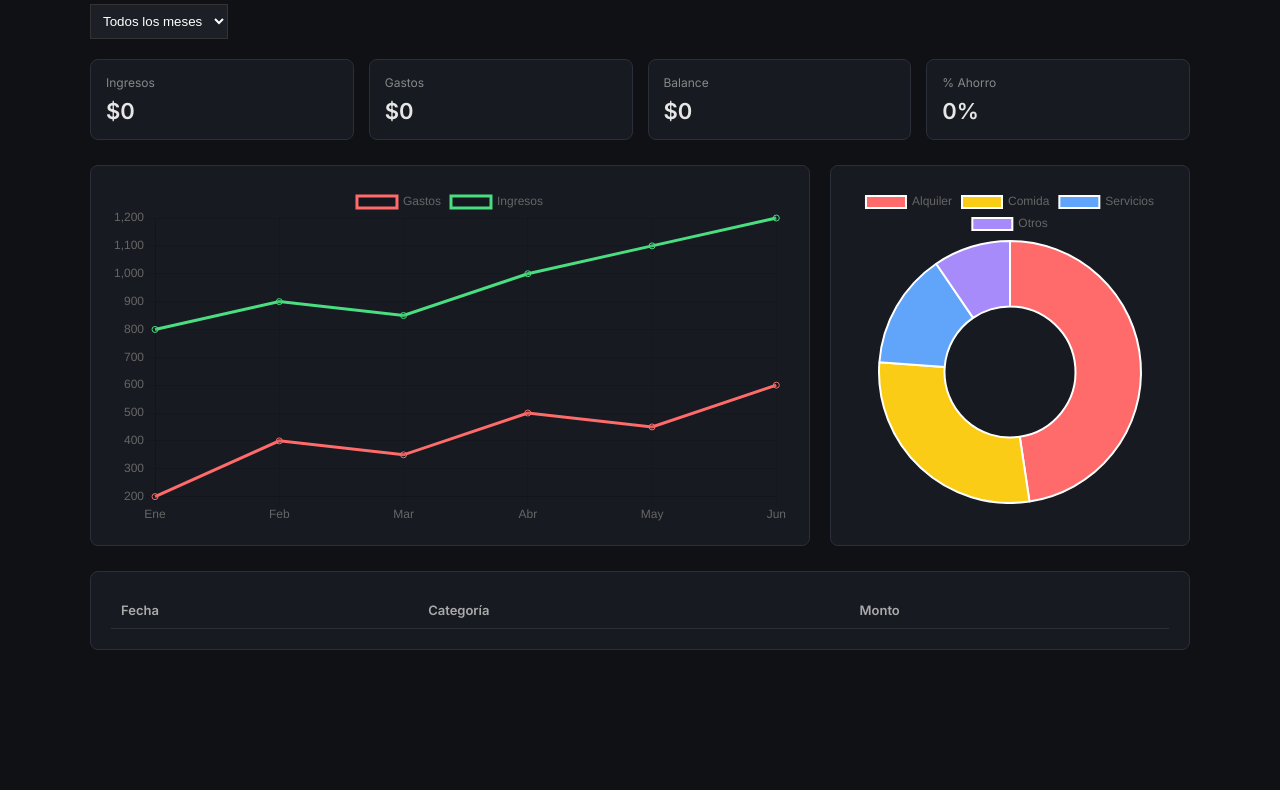
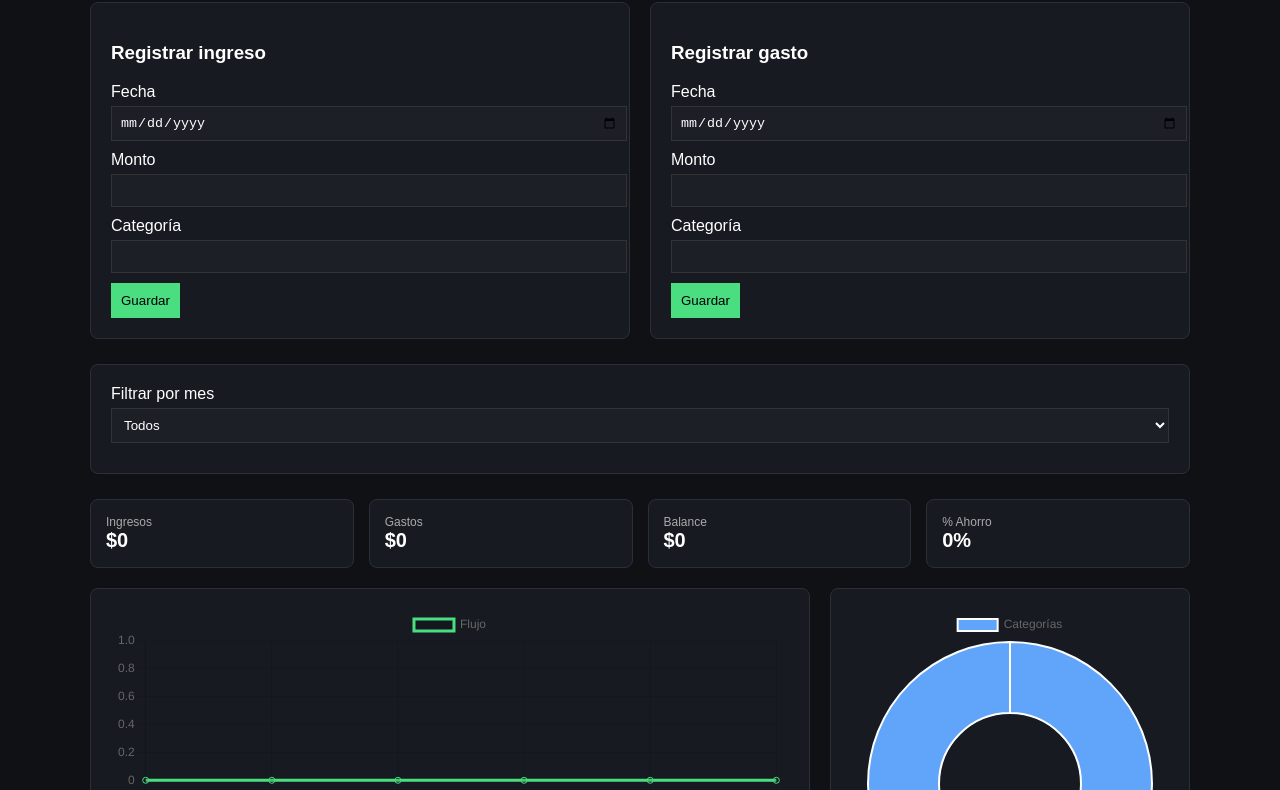
Before and after one commit to ivanglz95/Gastotrack, a plain HTML site: page index.html in a window 1280 px wide. Shown: the part 106-896 px from the top of the page. Before the commit the page ends 800 px from the top, so only its background shows below. Drawn offline with nearby package versions, Linux system fonts and the light colour scheme.

Commit message:
Translate finance dashboard to Spanish and update styles

```diff
--- a/index.html
+++ b/index.html
@@ -5,18 +5,16 @@
 <meta charset="UTF-8">
 <meta name="viewport" content="width=device-width, initial-scale=1">
 
-<title>Finance Dashboard</title>
-
-<link href="https://fonts.googleapis.com/css2?family=Inter:wght@300;400;500;600&display=swap" rel="stylesheet">
+<title>Control Financiero</title>
 
 <script src="https://cdn.jsdelivr.net/npm/chart.js"></script>
 
 <style>
 
 body{
-font-family:Inter;
+font-family:Arial;
 background:#0f1115;
-color:#e6e6e6;
+color:white;
 margin:0;
 }
 
@@ -27,29 +25,48 @@ padding:30px;
 }
 
 h1{
-font-weight:600;
 margin-bottom:20px;
 }
 
-.filter{
-margin-bottom:20px;
+.section{
+background:#171a21;
+padding:20px;
+border-radius:8px;
+border:1px solid #2a2f3a;
+margin-bottom:25px;
 }
 
-select{
+.grid{
+display:grid;
+grid-template-columns:1fr 1fr;
+gap:20px;
+}
+
+input,select{
+width:100%;
 padding:8px;
+margin-top:5px;
+margin-bottom:10px;
 background:#1c1f26;
 border:1px solid #333;
 color:white;
+}
+
+button{
+background:#4ade80;
+border:none;
+padding:10px;
+cursor:pointer;
 }
 
 .kpis{
 display:grid;
 grid-template-columns:repeat(4,1fr);
 gap:15px;
-margin-bottom:25px;
+margin-bottom:20px;
 }
 
-.card{
+.kpi{
 background:#171a21;
 padding:15px;
 border-radius:8px;
@@ -58,27 +75,18 @@ border:1px solid #2a2f3a;
 
 .kpi-title{
 font-size:12px;
-color:#888;
-margin-bottom:8px;
+color:#aaa;
 }
 
 .kpi-value{
-font-size:22px;
-font-weight:600;
+font-size:20px;
+font-weight:bold;
 }
 
-.grid{
+.chart-grid{
 display:grid;
 grid-template-columns:2fr 1fr;
 gap:20px;
-margin-bottom:25px;
-}
-
-.chart-card{
-background:#171a21;
-padding:20px;
-border-radius:8px;
-border:1px solid #2a2f3a;
 }
 
 table{
@@ -87,96 +95,132 @@ border-collapse:collapse;
 }
 
 th,td{
-padding:10px;
+padding:8px;
 border-bottom:1px solid #2a2f3a;
-font-size:13px;
-}
-
-th{
-text-align:left;
-color:#aaa;
 }
 
 </style>
+
 </head>
 
 <body>
 
 <div class="container">
 
-<h1>Dashboard financiero</h1>
+<h1>Control Financiero</h1>
 
-<div class="filter">
+<div class="grid">
 
-<select id="mesFiltro">
-<option value="Todos">Todos los meses</option>
-<option>Enero</option>
-<option>Febrero</option>
-<option>Marzo</option>
-<option>Abril</option>
-<option>Mayo</option>
-<option>Junio</option>
-<option>Julio</option>
-<option>Agosto</option>
-<option>Septiembre</option>
-<option>Octubre</option>
-<option>Noviembre</option>
-<option>Diciembre</option>
+<div class="section">
+
+<h3>Registrar ingreso</h3>
+
+<label>Fecha</label>
+<input type="date" id="fechaIngreso">
+
+<label>Monto</label>
+<input type="number" id="montoIngreso">
+
+<label>Categoría</label>
+<input type="text" id="catIngreso">
+
+<button onclick="agregarIngreso()">Guardar</button>
+
+</div>
+
+<div class="section">
+
+<h3>Registrar gasto</h3>
+
+<label>Fecha</label>
+<input type="date" id="fechaGasto">
+
+<label>Monto</label>
+<input type="number" id="montoGasto">
+
+<label>Categoría</label>
+<input type="text" id="catGasto">
+
+<button onclick="agregarGasto()">Guardar</button>
+
+</div>
+
+</div>
+
+<div class="section">
+
+<label>Filtrar por mes</label>
+
+<select id="filtroMes" onchange="renderDashboard()">
+<option value="todos">Todos</option>
+<option value="0">Enero</option>
+<option value="1">Febrero</option>
+<option value="2">Marzo</option>
+<option value="3">Abril</option>
+<option value="4">Mayo</option>
+<option value="5">Junio</option>
+<option value="6">Julio</option>
+<option value="7">Agosto</option>
+<option value="8">Septiembre</option>
+<option value="9">Octubre</option>
+<option value="10">Noviembre</option>
+<option value="11">Diciembre</option>
 </select>
 
 </div>
 
 <div class="kpis">
 
-<div class="card">
+<div class="kpi">
 <div class="kpi-title">Ingresos</div>
-<div class="kpi-value" id="ingresos">$0</div>
+<div class="kpi-value" id="kpiIngresos">$0</div>
 </div>
 
-<div class="card">
+<div class="kpi">
 <div class="kpi-title">Gastos</div>
-<div class="kpi-value" id="gastos">$0</div>
+<div class="kpi-value" id="kpiGastos">$0</div>
 </div>
 
-<div class="card">
+<div class="kpi">
 <div class="kpi-title">Balance</div>
-<div class="kpi-value" id="balance">$0</div>
+<div class="kpi-value" id="kpiBalance">$0</div>
 </div>
 
-<div class="card">
+<div class="kpi">
 <div class="kpi-title">% Ahorro</div>
-<div class="kpi-value" id="ahorro">0%</div>
+<div class="kpi-value" id="kpiAhorro">0%</div>
 </div>
 
 </div>
 
-<div class="grid">
+<div class="chart-grid">
 
-<div class="chart-card">
+<div class="section">
 <canvas id="trendChart"></canvas>
 </div>
 
-<div class="chart-card">
+<div class="section">
 <canvas id="catChart"></canvas>
 </div>
 
 </div>
 
-<div class="chart-card">
+<div class="section">
+
+<h3>Movimientos</h3>
 
 <table>
 
 <thead>
 <tr>
 <th>Fecha</th>
+<th>Tipo</th>
 <th>Categoría</th>
 <th>Monto</th>
 </tr>
 </thead>
 
-<tbody id="tablaDatos">
-
-</tbody>
+<tbody id="tabla"></tbody>
 
 </table>
 
@@ -186,37 +230,103 @@ color:#aaa;
 
 <script>
 
+let datos=[]
+
+function agregarIngreso(){
+
+datos.push({
+fecha:document.getElementById("fechaIngreso").value,
+tipo:"ingreso",
+categoria:document.getElementById("catIngreso").value,
+monto:parseFloat(document.getElementById("montoIngreso").value)
+})
+
+renderDashboard()
+
+}
+
+function agregarGasto(){
+
+datos.push({
+fecha:document.getElementById("fechaGasto").value,
+tipo:"gasto",
+categoria:document.getElementById("catGasto").value,
+monto:parseFloat(document.getElementById("montoGasto").value)
+})
+
+renderDashboard()
+
+}
+
+function renderDashboard(){
+
+let mes=document.getElementById("filtroMes").value
+
+let ingresos=0
+let gastos=0
+
+let categorias={}
+
+let tabla=document.getElementById("tabla")
+tabla.innerHTML=""
+
+datos.forEach(d=>{
+
+let m=new Date(d.fecha).getMonth()
+
+if(mes!="todos" && m!=mes) return
+
+if(d.tipo=="ingreso") ingresos+=d.monto
+if(d.tipo=="gasto") gastos+=d.monto
+
+if(!categorias[d.categoria]) categorias[d.categoria]=0
+categorias[d.categoria]+=d.monto
+
+tabla.innerHTML+=`
+<tr>
+<td>${d.fecha}</td>
+<td>${d.tipo}</td>
+<td>${d.categoria}</td>
+<td>$${d.monto}</td>
+</tr>
+`
+
+})
+
+let balance=ingresos-gastos
+let ahorro= ingresos>0 ? (balance/ingresos*100).toFixed(1):0
+
+document.getElementById("kpiIngresos").innerText="$"+ingresos
+document.getElementById("kpiGastos").innerText="$"+gastos
+document.getElementById("kpiBalance").innerText="$"+balance
+document.getElementById("kpiAhorro").innerText=ahorro+"%"
+
+}
+
 const trendChart=new Chart(
-document.getElementById('trendChart'),
+document.getElementById("trendChart"),
 {
 type:'line',
 data:{
 labels:["Ene","Feb","Mar","Abr","May","Jun"],
-datasets:[
-{
-label:"Gastos",
-data:[200,400,350,500,450,600],
-borderColor:"#ff6b6b"
-},
-{
-label:"Ingresos",
-data:[800,900,850,1000,1100,1200],
+datasets:[{
+label:"Flujo",
+data:[0,0,0,0,0,0],
 borderColor:"#4ade80"
-}
-]
+}]
 }
 }
 )
 
 const catChart=new Chart(
-document.getElementById('catChart'),
+document.getElementById("catChart"),
 {
 type:'doughnut',
 data:{
-labels:["Alquiler","Comida","Servicios","Otros"],
+labels:["Categorías"],
 datasets:[{
-data:[500,300,150,100],
-backgroundColor:["#ff6b6b","#facc15","#60a5fa","#a78bfa"]
+data:[1],
+backgroundColor:["#60a5fa"]
 }]
 }
 }
```
